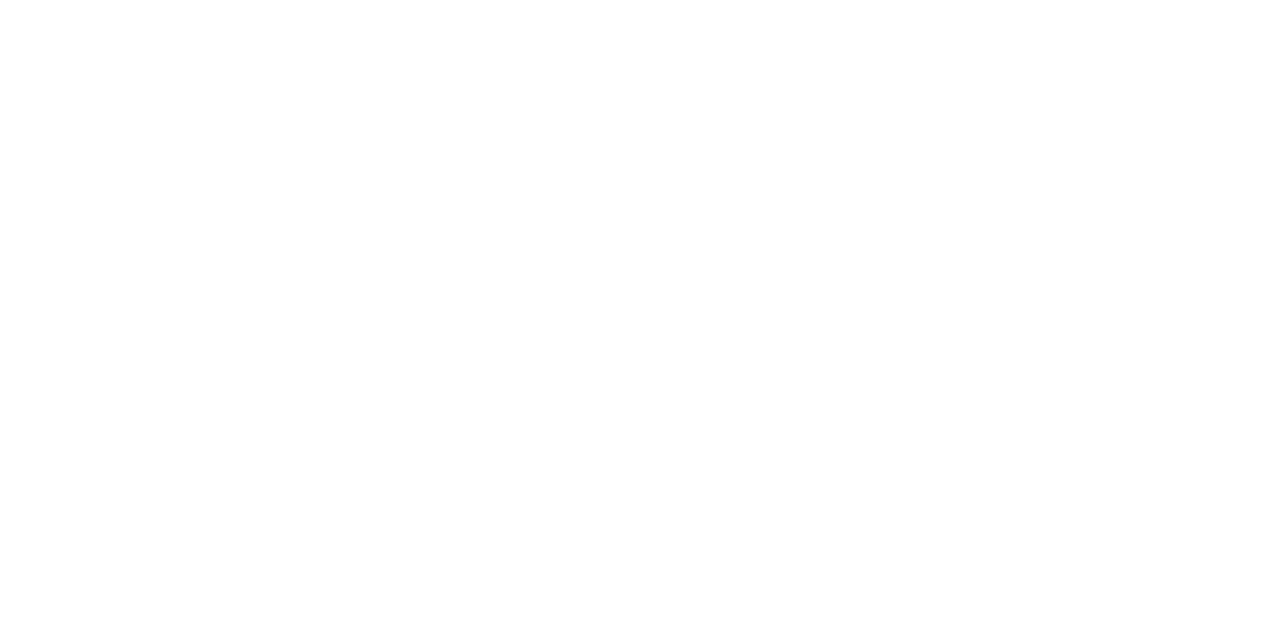
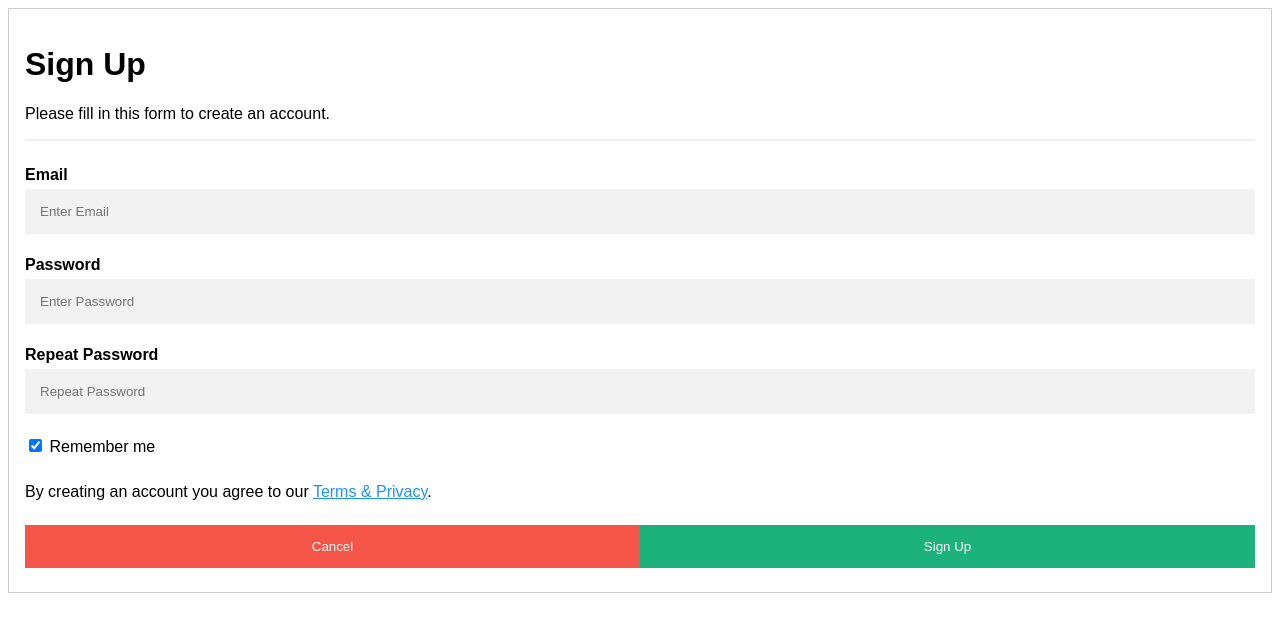
Before and after one commit to acciojob/signup-form-car-vibhanshu08, a website: page main.html in a window 1280 px wide. Drawn offline with Linux system fonts and the light colour scheme.

Commit message:
created a submission

```diff
--- a/main.html
+++ b/main.html
@@ -10,7 +10,33 @@
 	<!-- the entire body must be written by student -->
     <script type="text/javascript" src="./script.js">
 </script>
+<form action="/action_page.php" style="border:1px solid #ccc">
+  <div class="container">
+    <h1>Sign Up</h1>
+    <p>Please fill in this form to create an account.</p>
+    <hr>
 
+    <label for="email"><b>Email</b></label>
+    <input type="text" placeholder="Enter Email" name="email" required>
+
+    <label for="psw"><b>Password</b></label>
+    <input type="password" placeholder="Enter Password" name="psw" required>
+
+    <label for="psw-repeat"><b>Repeat Password</b></label>
+    <input type="password" placeholder="Repeat Password" name="psw-repeat" required>
+
+    <label>
+      <input type="checkbox" checked="checked" name="remember" style="margin-bottom:15px"> Remember me
+    </label>
+
+    <p>By creating an account you agree to our <a href="#" style="color:dodgerblue">Terms & Privacy</a>.</p>
+
+    <div class="clearfix">
+      <button type="button" class="cancelbtn">Cancel</button>
+      <button type="submit" class="signupbtn">Sign Up</button>
+    </div>
+  </div>
+</form>
 </body>
 
 </html>
--- a/styles.css
+++ b/styles.css
@@ -1,2 +1,70 @@
+body {font-family: Arial, Helvetica, sans-serif;}
+* {box-sizing: border-box}
 
+/* Full-width input fields */
+input[type=text], input[type=password] {
+  width: 100%;
+  padding: 15px;
+  margin: 5px 0 22px 0;
+  display: inline-block;
+  border: none;
+  background: #f1f1f1;
+}
+
+input[type=text]:focus, input[type=password]:focus {
+  background-color: #ddd;
+  outline: none;
+}
+
+hr {
+  border: 1px solid #f1f1f1;
+  margin-bottom: 25px;
+}
+
+/* Set a style for all buttons */
+button {
+  background-color: #04AA6D;
+  color: white;
+  padding: 14px 20px;
+  margin: 8px 0;
+  border: none;
+  cursor: pointer;
+  width: 100%;
+  opacity: 0.9;
+}
+
+button:hover {
+  opacity:1;
+}
+
+/* Extra styles for the cancel button */
+.cancelbtn {
+  padding: 14px 20px;
+  background-color: #f44336;
+}
+
+/* Float cancel and signup buttons and add an equal width */
+.cancelbtn, .signupbtn {
+  float: left;
+  width: 50%;
+}
+
+/* Add padding to container elements */
+.container {
+  padding: 16px;
+}
+
+/* Clear floats */
+.clearfix::after {
+  content: "";
+  clear: both;
+  display: table;
+}
+
+/* Change styles for cancel button and signup button on extra small screens */
+@media screen and (max-width: 300px) {
+  .cancelbtn, .signupbtn {
+     width: 100%;
+  }
+}
 /* Your CSS Code here. */
```
